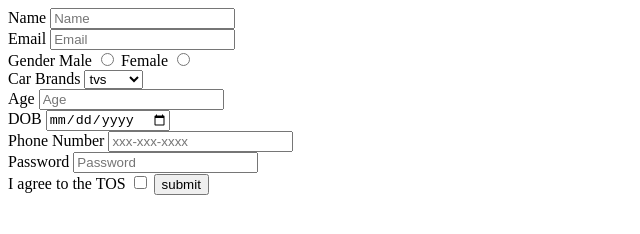
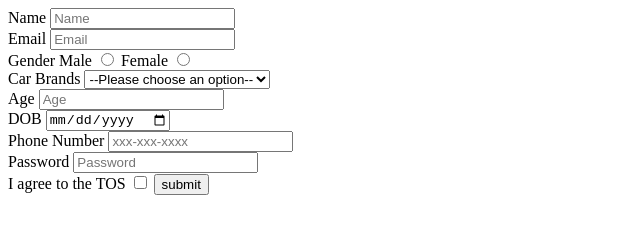
Before and after one commit to acciojob/signup-form-car-HarshalAtkar, a website: page main.html in a window 1280 px wide. Shown: the whole page, without its empty margins (0-640 px from the left). Drawn offline with Linux system fonts and the light colour scheme.

Commit message:
created a submission

```diff
--- a/main.html
+++ b/main.html
@@ -23,8 +23,8 @@
 
 	    <br>
 		<label for="Car Brands"f>Car Brands</label>
-		<select name="Car Brands" placeholder="please choose an option">
-			 <option value="akola">tvs</option>
+		<select name="Car Brands">
+			 <option value="akola">--Please choose an option--</option>
             <option value="akola">toyota</option>
             <option value="akola">ola</option>
             <option value="akola">hero</option>
@@ -39,7 +39,7 @@
 		<input type="date" id=dob required>
 		<br>
 		<label for=tel>Phone Number</label>
-		<input type="number" placeholder="xxx-xxx-xxxx" id=tel>
+		<input type="tel" placeholder="xxx-xxx-xxxx" id=tel>
 		<br>
 		<label for=password>Password</label>
 		<input type="password" placeholder="Password" required>
```
